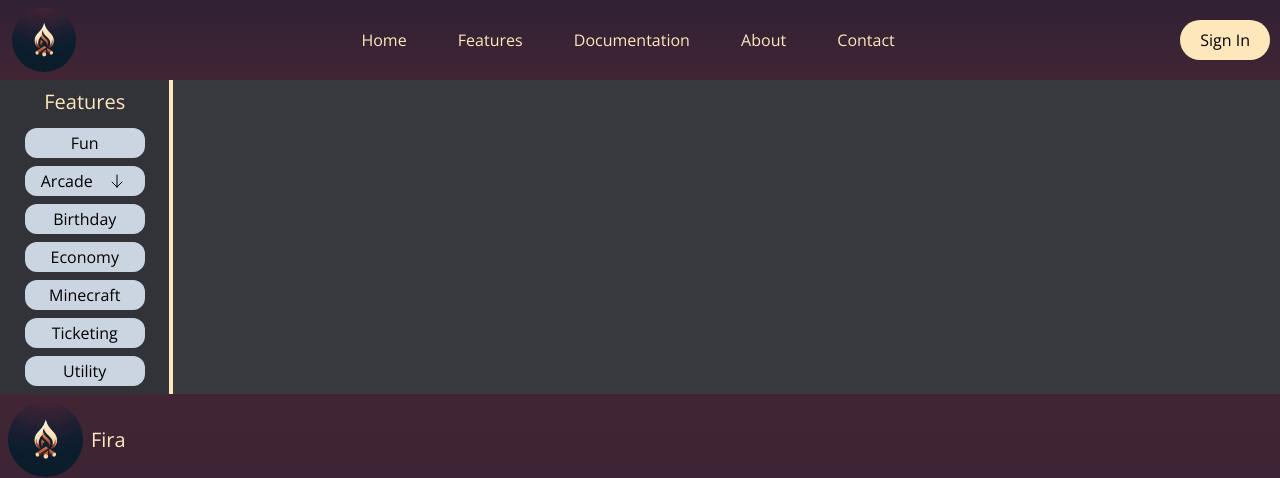
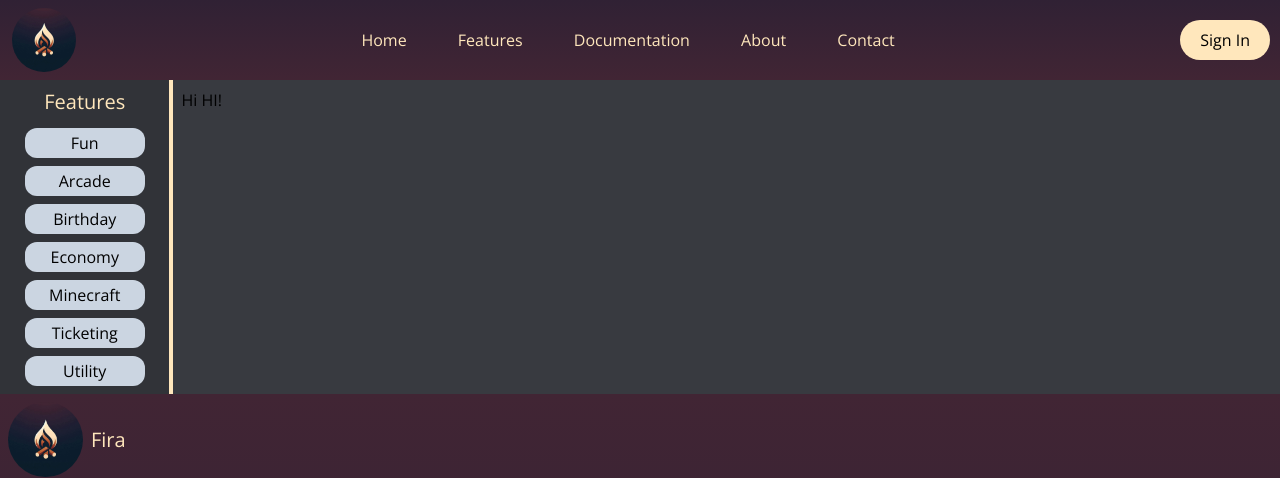
Before and after one commit to Aaryan-N/Fira_Svelte, a SvelteKit app: page /features in a window 1280 px wide. Shown: the top 478 px of the page. Built offline with nearby package versions, Linux system fonts and the light colour scheme.

Commit message:
Buttons and now components work now!!!

```diff
--- /dev/null
+++ b/src/featuredocs/Arcade.svelte
@@ -0,0 +1 @@
+<h1>We arcading</h1>
--- /dev/null
+++ b/src/featuredocs/Birthday.svelte
@@ -0,0 +1 @@
+<h1>Birthday</h1>
--- /dev/null
+++ b/src/featuredocs/Economy.svelte
@@ -0,0 +1 @@
+<h1>Economy</h1>
--- /dev/null
+++ b/src/featuredocs/Fun.svelte
@@ -0,0 +1 @@
+<h1>Hi HI!</h1>
--- /dev/null
+++ b/src/featuredocs/Minecraft.svelte
@@ -0,0 +1 @@
+<h1>Minecraft</h1>
--- /dev/null
+++ b/src/featuredocs/Ticketing.svelte
@@ -0,0 +1 @@
+<h1>Ticketing</h1>
--- /dev/null
+++ b/src/featuredocs/Utility.svelte
@@ -0,0 +1 @@
+<h1>Utility</h1>
--- a/src/routes/features/+page.svelte
+++ b/src/routes/features/+page.svelte
@@ -1,37 +1,80 @@
+<script>
+    let featureDocState = 'Fun';
+    import Fun from "../../featuredocs/Fun.svelte"
+    import Arcade from "../../featuredocs/Arcade.svelte"
+    import Birthday from "../../featuredocs/Birthday.svelte"
+    import Economy from "../../featuredocs/Economy.svelte"
+    import Minecraft from "../../featuredocs/Minecraft.svelte"
+    import Ticketing from "../../featuredocs/Ticketing.svelte"
+    import Utility from "../../featuredocs/Utility.svelte"
+</script>
+
 <div class="flex">
 <div class='w-[200px] h-auto bg-[#313338] border-[#FFE7BC] border-r-4 flex justify-center'>
     <div class="grid-rows-4 grid-flow-col px-2">
     <p class="mt-2 text-xl text-[#FFE7BC] flex justify-center mb-3">Features</p>
     <ul class="">
     <li class="flex justify-center my-2">
-            <a href="/features"><button class="bg-slate-300 hover:bg-slate-500 rounded-xl w-[120px] h-[30px] flex-1">Fun</button></a>
+            <a href="/features" on:click={() => (featureDocState = "Fun")}><button class="bg-slate-300 hover:bg-slate-500 rounded-xl w-[120px] h-[30px] flex-1">Fun</button></a>
+    </li>
+    <li class="flex justfiy-center my-2">
+            <a href="/features" on:click={() => (featureDocState = "Arcade")}>
+                <button class="bg-slate-300 hover:bg-slate-500 rounded-xl w-[120px] h-[30px] mr-0">Arcade</button>
+            </a>
     </li>
     <li class="flex justify-center my-2">
-            <a href="/features"><button class="bg-slate-300 hover:bg-slate-500 rounded-xl w-[120px] h-[30px] mr-0 flex-1 items-center">Arcade
-                <svg class="w-4 h-4 float-right mr-[20px] mt-[4px]" xmlns="http://www.w3.org/2000/svg" fill="none" viewBox="0 0 24 24" stroke-width="1.5" stroke="currentColor">
-                <path stroke-linecap="round" stroke-linejoin="round" d="M19.5 13.5 12 21m0 0-7.5-7.5M12 21V3" />
-            </svg>
-            </button></a>
+            <a href="/features" on:click={() => (featureDocState = "Birthday")}><button class="bg-slate-300 hover:bg-slate-500 rounded-xl w-[120px] h-[30px] flex-1">Birthday</button></a>
     </li>
     <li class="flex justify-center my-2">
-            <a href="/features"><button class="bg-slate-300 hover:bg-slate-500 rounded-xl w-[120px] h-[30px] flex-1">Birthday</button></a>
+            <a href="/features" on:click={() => (featureDocState = "Economy")}><button class="bg-slate-300 hover:bg-slate-500 rounded-xl w-[120px] h-[30px] flex-1">Economy</button></a>
     </li>
     <li class="flex justify-center my-2">
-            <a href="/features"><button class="bg-slate-300 hover:bg-slate-500 rounded-xl w-[120px] h-[30px] flex-1">Economy</button></a>
+            <a href="/features" on:click={() => (featureDocState = "Minecraft")}><button class="bg-slate-300 hover:bg-slate-500 rounded-xl w-[120px] h-[30px] flex-1">Minecraft</button></a>
     </li>
     <li class="flex justify-center my-2">
-            <a href="/features"><button class="bg-slate-300 hover:bg-slate-500 rounded-xl w-[120px] h-[30px] flex-1">Minecraft</button></a>
-    </li>
-    <li class="flex justify-center my-2">
-            <a href="/features"><button class="bg-slate-300 hover:bg-slate-500 rounded-xl w-[120px] h-[30px] flex-1">Ticketing</button></a>
+            <a href="/features" on:click={() => (featureDocState = "Ticketing")}><button class="bg-slate-300 hover:bg-slate-500 rounded-xl w-[120px] h-[30px] flex-1">Ticketing</button></a>
         </li>
         <li class="flex justify-center my-2">
-            <a href="/features"><button class="bg-slate-300 hover:bg-slate-500 rounded-xl w-[120px] h-[30px] flex-1">Utility</button></a>
+            <a href="/features" on:click={() => (featureDocState = "Utility")}><button class="bg-slate-300 hover:bg-slate-500 rounded-xl w-[120px] h-[30px] flex-1">Utility</button></a>
         </li>
     </ul>
     </div>
 </div>
 <div class="w-[100%] h-auto bg-[#383a40]">
-    <p></p>
+    {#if featureDocState === 'Fun'}
+        <div class="p-2">
+        <Fun />
+        </div>
+    {/if}
+    {#if featureDocState === 'Arcade'}
+        <div class="p-2">
+        <Arcade />
+        </div>
+    {/if}
+    {#if featureDocState === 'Birthday'}
+        <div class="p-2">
+            <Birthday />
+        </div>
+    {/if}
+    {#if featureDocState === 'Economy'}
+        <div class="p-2">
+            <Economy />
+        </div>
+    {/if}
+    {#if featureDocState === 'Minecraft'}
+        <div class="p-2">
+            <Minecraft />
+        </div>
+    {/if}
+    {#if featureDocState === 'Ticketing'}
+        <div class="p-2">
+            <Ticketing />
+        </div>
+    {/if}
+    {#if featureDocState === 'Utility'}
+        <div class="p-2">
+            <Utility />
+        </div>
+    {/if}
 </div>
 </div>
```
